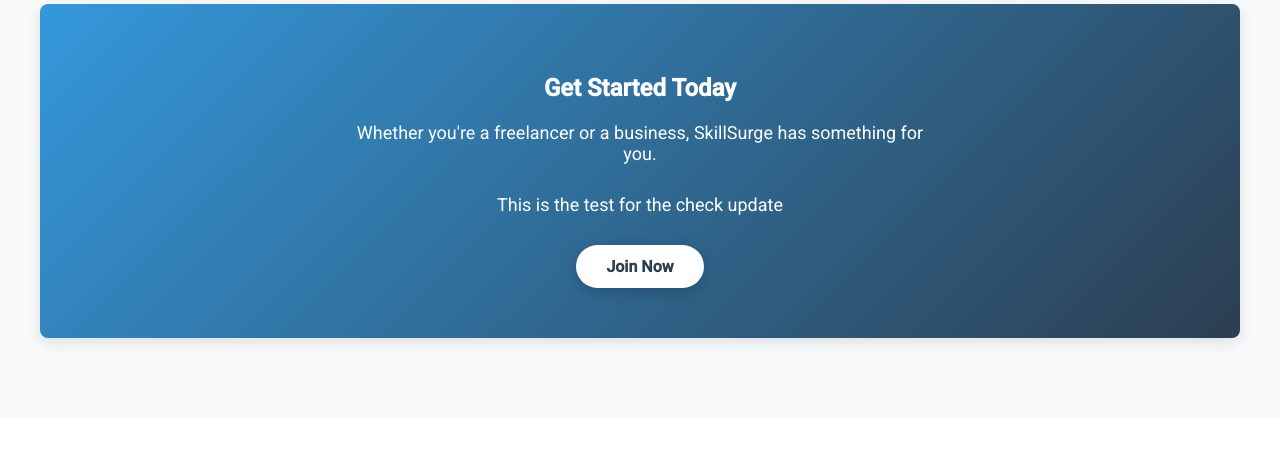
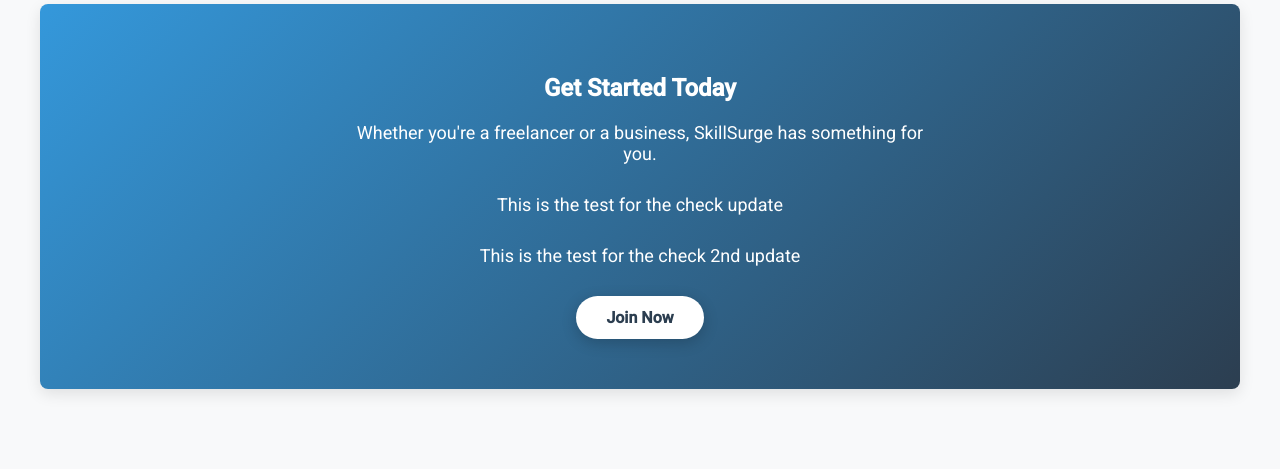
Before and after one commit to maheshpradeep/Freelance_website, a PHP site: page / in a window 1280 px wide. Shown: the part 1358-1827 px from the top of the page. Before the commit the page ends 1707 px from the top, so only its background shows below. Run offline with PHP 8.4, Linux system fonts and the light colour scheme.

Commit message:
add 2ndline for check workflow

```diff
--- a/index.php
+++ b/index.php
@@ -73,6 +73,8 @@ include('includes/header.php');
     <p>Whether you're a freelancer or a business, SkillSurge has something for you.</p>
 
     <p>This is the test for the check update</p>
+
+    <p>This is the test for the check 2nd update</p>
     <?php if (!isset($_SESSION['user_id'])): ?>
       <a href="signup.php" class="btn">Join Now</a>
     <?php endif; ?>
```
